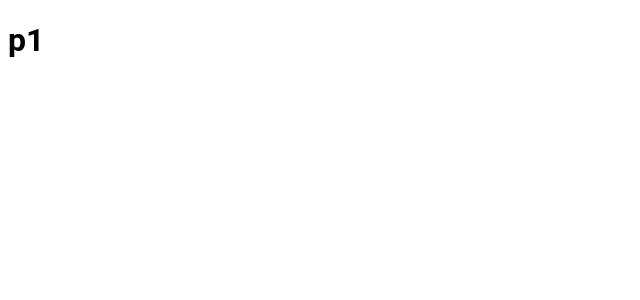
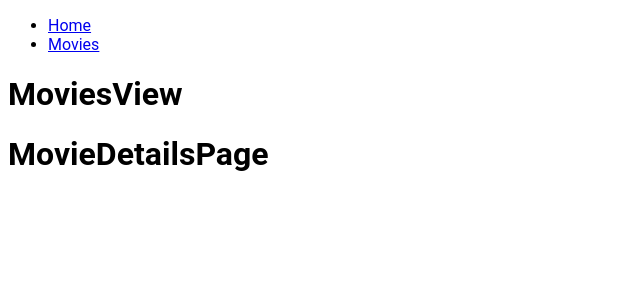
Before and after one commit to yaroshanton/goit-react-hw-04-movies, a React (Create React App) app: page /movies/1 in a window 1280 px wide. Shown: the top 300 px of the page, without its empty margins (0-640 px from the left). Built offline with nearby package versions, Linux system fonts and the light colour scheme.

Commit message:
some add

```diff
--- a/src/App.js
+++ b/src/App.js
@@ -1,11 +1,21 @@
 import React, { Component } from 'react'
+import { Route, Link } from 'react-router-dom'
+import HomePage from './views/HomePage'
+import MoviesPage from './views/MoviesPage'
+import MovieDetailsPage from './views/MovieDetailsPage'
 
 export default class componentName extends Component {
   render() {
     return (
       <>
-        <h1>р1</h1>
+        <ul>
+          <li><Link to="/">Home</Link></li>
+          <li><Link to="/movies">Movies</Link></li>
+        </ul>
+        <Route exact path="/" component={HomePage} />
+        <Route path="/movies" component={MoviesPage} />
+        <Route path="/movies/:movieId" component={MovieDetailsPage} />
       </>
     )
   }
-}
+};
--- /dev/null
+++ b/src/views/HomePage.js
@@ -0,0 +1,25 @@
+import React, { Component } from 'react'
+import axios from 'axios'
+
+
+class HomePage extends Component {
+    state = {
+        films: []
+    }
+
+    async componentDidMount() {
+        const movies = await axios.get(`http://api.themoviedb.org/3/trending/movie/week?api_key=a4de692f1b0678dfae28764090f39212`)
+            .then(res => res)
+
+        this.setState({ films: movies.data.results })
+    }
+
+
+
+    render() {
+        return (
+            <h1> HomeView</h1 >
+        )
+    }
+}
+export default HomePage;
--- /dev/null
+++ b/src/views/MovieDetailsPage.js
@@ -0,0 +1,9 @@
+import React from 'react'
+
+function MovieDetailsPage() {
+    return (
+        <h1>MovieDetailsPage</h1>
+    )
+}
+
+export default MovieDetailsPage;
--- /dev/null
+++ b/src/views/MoviesPage.js
@@ -0,0 +1,7 @@
+import React from 'react'
+
+const MoviesPage = () => (
+    <h1>MoviesView</h1>
+)
+
+export default MoviesPage;
```
Also changed, not shown: package.json (+5 -4 lines), .prettierrc.json (renamed from src/.prettierrc.json), src/services/MoviesApi.js (added), 1 other file (tests, documents, lock files or other folders).
